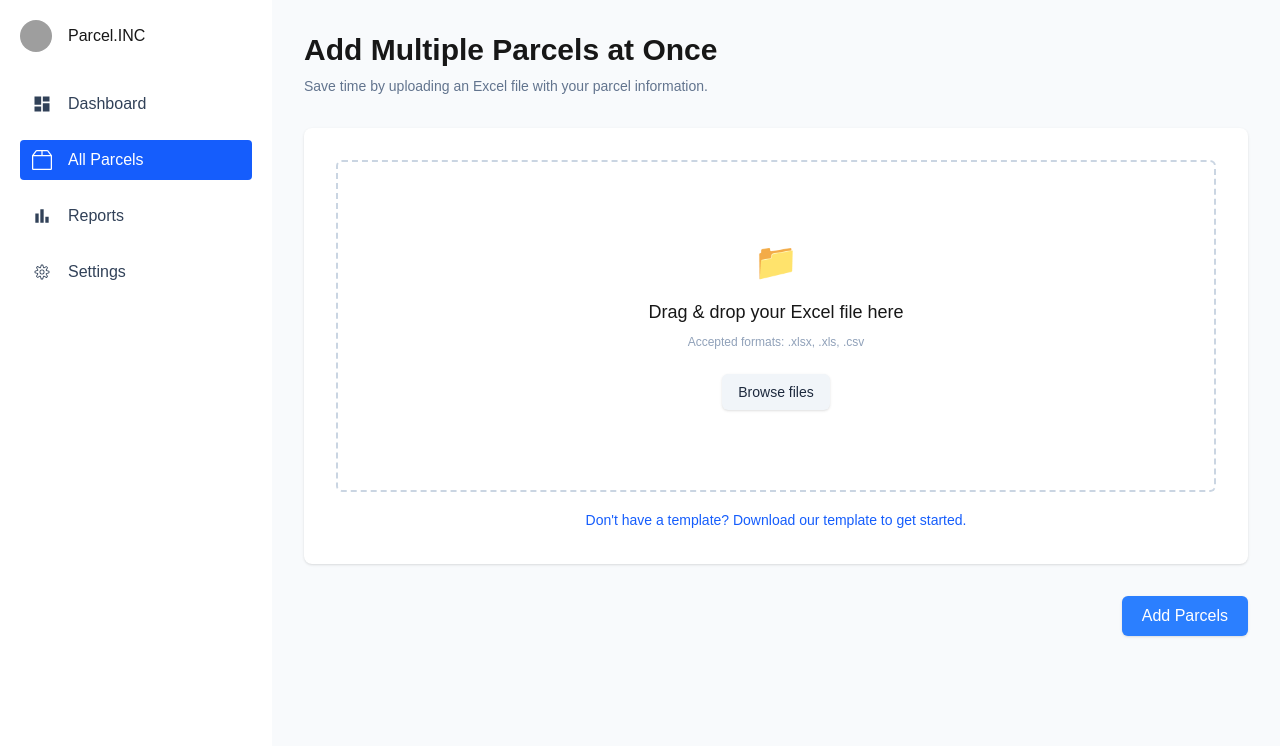
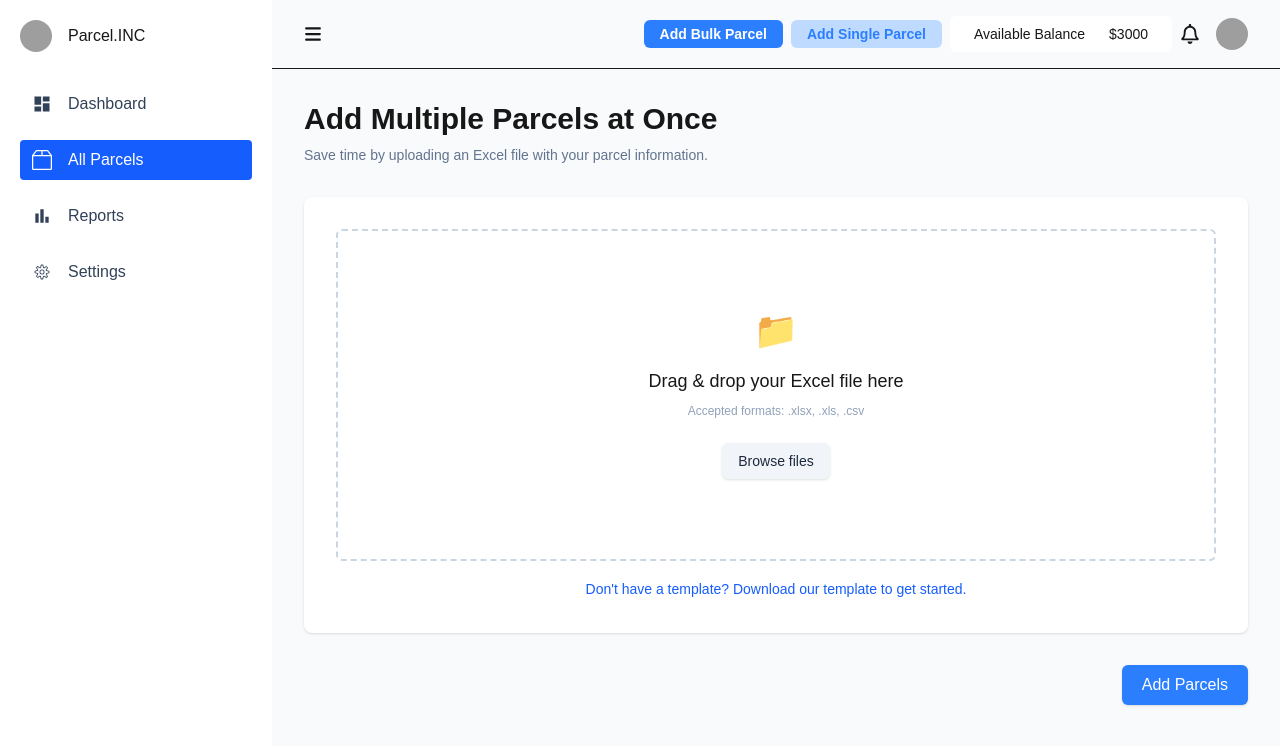
Before and after one commit to sattar-kuet/spt_merchant_web, a Next.js app: page /parcels/add-parcel/bulk-parcel in a window 1280 px wide. Shown: the top 746 px of the page. Built offline with nearby package versions, Linux system fonts and the light colour scheme; grey boxes are pictures that could not be loaded.

Commit message:
updated dashboard style

```diff
--- a/src/app/dashboard/components/GrowthChart.tsx
+++ b/src/app/dashboard/components/GrowthChart.tsx
@@ -1,5 +1,13 @@
-"use client"
-import { LineChart, Line, XAxis, YAxis, CartesianGrid, Tooltip, ResponsiveContainer } from 'recharts';
+"use client";
+import {
+  XAxis,
+  YAxis,
+  CartesianGrid,
+  Tooltip,
+  ResponsiveContainer,
+  BarChart,
+  Bar,
+} from "recharts";
 
 const data = [
   { x: 1, y: 200 },
@@ -10,20 +18,20 @@ const data = [
 
 const GrowthChart = () => {
   return (
-    <div className='px-4 py-3 md:px-5 md:py-4 xl:px-6 xl:py-5 bg-white rounded-md'>
-      <div style={{ outline: 'none' }}>
+    <div className="px-4 py-3 md:px-5 md:py-4 xl:px-6 xl:py-5 bg-white rounded-md">
+      <div style={{ outline: "none" }}>
         <ResponsiveContainer width="100%" height={300}>
-          <LineChart data={data}>
+          <BarChart width={600} height={300} data={data}>
             <CartesianGrid strokeDasharray="3 3" />
             <XAxis dataKey="x" />
             <YAxis />
             <Tooltip />
-            <Line type="monotone" dataKey="y" stroke="#0ea5e9" strokeWidth={2} />
-          </LineChart>
+            <Bar dataKey="y" fill="#0ea5e9" />
+          </BarChart>
         </ResponsiveContainer>
       </div>
     </div>
   );
-}
+};
 
 export default GrowthChart;
--- a/src/app/dashboard/components/RightSide.tsx
+++ b/src/app/dashboard/components/RightSide.tsx
@@ -1,11 +1,9 @@
 import Dashboard from "../Dashboard"
-import RightSideHeader from "../../../components/RightSideHeader"
 
 
 const Rightside = () => {
   return (
     <div className='p-5 w-full'>
-      <RightSideHeader />
       <Dashboard />
     </div>
   )
--- a/src/app/layout.tsx
+++ b/src/app/layout.tsx
@@ -1,7 +1,9 @@
 import type { Metadata } from "next";
 import { Geist, Geist_Mono } from "next/font/google";
 import LeftBar from "../components/LeftBar";
+import RightSideHeader from "../components/RightSideHeader";
 import "./globals.css";
+import { SidebarProvider } from "@/context/SidebarContext";
 
 const geistSans = Geist({
   variable: "--font-geist-sans",
@@ -25,13 +27,20 @@ export default function RootLayout({
 }>) {
   return (
     <html lang="en">
-      <body
-        className={`${geistSans.variable} ${geistMono.variable} antialiased`}
-      >
-        <div className="flex min-h-screen bg-slate-50">
-          <LeftBar />
-          <main className="flex-1">{children}</main>
-        </div>
+      <body className={`${geistSans.variable} ${geistMono.variable} antialiased`}>
+        <SidebarProvider>
+          <div className="flex min-h-screen bg-slate-50">
+            <LeftBar />
+            <div className="flex-1 flex flex-col">
+              <header className="p-4 border-b bg-slate-50">
+                <div className="w-full mx-auto px-4">
+                  <RightSideHeader />
+                </div>
+              </header>
+              <main className="flex-1">{children}</main>
+            </div>
+          </div>
+        </SidebarProvider>
       </body>
     </html>
   );
--- a/src/components/LeftBar.tsx
+++ b/src/components/LeftBar.tsx
@@ -6,7 +6,8 @@ import { CiSettings } from "react-icons/ci";
 import { usePathname } from "next/navigation";
 import Link from "next/link";
 import Avatar from "@/components/ui/Avatar";
-
+import { useSidebar } from "@/context/SidebarContext";
+import { IoMdClose } from "react-icons/io";
 
 const menuItems = [
   { name: "Dashboard", path: "/", icon: <MdDashboard size={20} /> },
@@ -15,20 +16,27 @@ const menuItems = [
   { name: "Settings", path: "/settings", icon: <CiSettings size={20} /> },
 ];
 
-const imgLink = "https://avatars.githubusercontent.com/u/173485995?v=4&size=64"
-
+const imgLink = "https://avatars.githubusercontent.com/u/173485995?v=4&size=64";
 
 const LeftBar = () => {
   const pathname = usePathname();
+  const { isOpen, close } = useSidebar();
 
   const isActive = (path: string) => {
     if (path === "/") return pathname === "/";
     return pathname.startsWith(path);
   };
 
+  // base classes for desktop
+  const desktopClasses = "p-5 bg-white h-screen w-68 hidden md:block";
+
+  // mobile variant when open
+  const mobileClasses =
+    "p-5 bg-white h-full w-64 fixed inset-y-0 left-0 z-50 md:hidden shadow-lg";
+
   return (
-        <div className="p-5 bg-white h-screen w-68">
-
+    <>
+      <div className={desktopClasses}>
         <div className="flex items-center gap-4 mb-8">
           <Avatar imgLink={imgLink} />
           <p className="text-base">Parcel.INC</p>
@@ -38,13 +46,48 @@ const LeftBar = () => {
           <Link
             href={item.path}
             key={item.name}
-                    className={`${isActive(item.path) ? "text-white bg-blue-600" : "text-slate-700"} flex justify-start items-center px-3 py-2 rounded-sm gap-4 text-xs sm:text-sm md:text-base mb-4`}
+            className={`${
+              isActive(item.path) ? "text-white bg-blue-600" : "text-slate-700"
+            } flex justify-start items-center px-3 py-2 rounded-sm gap-4 text-xs sm:text-sm md:text-base mb-4`}
           >
             {item.icon}
             {item.name}
           </Link>
         ))}
       </div>
+
+      {isOpen && (
+        <div className={mobileClasses}>
+          <div className="flex items-center mb-6 gap-5">
+            <button
+              onClick={close}
+            >
+              <IoMdClose size={23}/>
+            </button>
+            <div className="flex items-center gap-4">
+              <Avatar imgLink={imgLink} />
+              <p className="text-base">Parcel.INC</p>
+            </div>
+          </div>
+
+          {menuItems.map((item) => (
+            <Link
+              href={item.path}
+              key={item.name}
+              onClick={close}
+              className={`${
+                isActive(item.path)
+                  ? "text-white bg-blue-600"
+                  : "text-slate-700"
+              } flex justify-start items-center px-3 py-2 rounded-sm gap-4 text-xs sm:text-sm md:text-base mb-4`}
+            >
+              {item.icon}
+              {item.name}
+            </Link>
+          ))}
+        </div>
+      )}
+    </>
   );
 };
 
--- a/src/components/RightSideHeader.tsx
+++ b/src/components/RightSideHeader.tsx
@@ -1,27 +1,77 @@
+"use client";
+
 import { FaBars } from "react-icons/fa6";
 import { FaRegBell } from "react-icons/fa";
 import Button from "@/components/ui/Button";
 import Balance from "@/components/ui/Balance";
 import Avatar from "@/components/ui/Avatar";
+import { useSidebar } from "@/context/SidebarContext";
+import React, { useState } from "react";
+import { FaTimes } from "react-icons/fa";
 
 
 const imgLink = "https://avatars.githubusercontent.com/u/173485995?v=4&size=64";
 
 const RightSideHeader = () => {
+    const { toggle } = useSidebar();
+    const [rightOpen, setRightOpen] = useState(false);
+
+    const openRight = () => setRightOpen(true);
+    const closeRight = () => setRightOpen(false);
+
     return (
+        <>
             <div className="flex justify-between items-center w-full">
-            <div>
-                <FaBars size={15} />
+                <div className="cursor-pointer" onClick={toggle}>
+                    <FaBars size={18} />
                 </div>
                 <div className="flex gap-2 justify-center items-center">
+                    <div className="hidden sm:block">
                         <Button text="Add Bulk Parcel" url="/parcels/add-parcel/bulk-parcel" focused />
+                    </div>
+                    <div className="hidden sm:block">
                         <Button text="Add Single Parcel" url="/parcels/add-parcel/single-parcel" focused={false} />
+                    </div>
+                    <div className="hidden sm:block">
                         <Balance text="Available Balance" balance="3000" />
+                    </div>
                     <FaRegBell size={20} />
 
+                    <div className="ml-2 cursor-pointer" onClick={openRight}>
                         <Avatar imgLink={imgLink} />
                     </div>
                 </div>
+            </div>
+
+            {/* Right-side drawer for mobile */}
+            {rightOpen && (
+                <>
+                    <div className="fixed inset-0 z-40 bg-black/30" onClick={closeRight} />
+                    <div className="fixed top-0 right-0 z-50 h-full w-72 bg-white shadow-lg p-4">
+                        <div className="flex items-center justify-between mb-4">
+                            <div className="flex items-center gap-3">
+                                <Avatar imgLink={imgLink} />
+                                <div>
+                                    <div className="font-medium">John Doe</div>
+                                    <div className="text-xs text-slate-500">Logistics Manager</div>
+                                </div>
+                            </div>
+                            <button onClick={closeRight} className="p-1 rounded-md text-slate-600">
+                                <FaTimes />
+                            </button>
+                        </div>
+
+                        <div className="space-y-3">
+                            <Balance text="Available Balance" balance="3000" />
+                            <div className="flex flex-col gap-2">
+                                <Button text="Add Bulk Parcel" url="/parcels/add-parcel/bulk-parcel" focused />
+                                <Button text="Add Single Parcel" url="/parcels/add-parcel/single-parcel" focused={false} />
+                            </div>
+                        </div>
+                    </div>
+                </>
+            )}
+        </>
     );
 }
 
--- a/src/components/ui/InfoSkeleton.tsx
+++ b/src/components/ui/InfoSkeleton.tsx
@@ -6,7 +6,7 @@ interface DashboardItem {
   status: "growing" | "equal" | "warning";
 }
 
-const InfoSkeleton = ({ item }: { item: DashboardItem }) => {
+const InfoSkeleton = ({ item,bg }: { item: DashboardItem, bg: string } ) => {
   // Determine color based on status
   const progressColor =
     item.status === "growing"
@@ -16,7 +16,7 @@ const InfoSkeleton = ({ item }: { item: DashboardItem }) => {
       : "text-red-500";
 
   return (
-    <div className="px-4 py-3 md:px-5 md:py-4 xl:px-6 xl:py-5 bg-white rounded-md w-full">
+    <div className={`p-4 rounded-lg shadow-sm flex flex-col gap-2 ${bg}`}>
       <p className="text-sm text-gray-500">{item.title}</p>
       <p className="text-3xl font-semibold">{item.amount}</p>
       <p className={`text-sm font-medium ${progressColor}`}>{item.progress}</p>
--- /dev/null
+++ b/src/context/SidebarContext.tsx
@@ -0,0 +1,52 @@
+"use client";
+
+import React, { createContext, useContext, useState, useRef, useEffect } from "react";
+
+type SidebarContextValue = {
+  isOpen: boolean;
+  open: () => void;
+  close: () => void;
+  toggle: () => void;
+};
+
+const SidebarContext = createContext<SidebarContextValue | undefined>(
+  undefined
+);
+
+export const SidebarProvider: React.FC<{
+  children: React.ReactNode;
+}> = ({ children }) => {
+  const [isOpen, setIsOpen] = useState(false);
+  const mountedRef = useRef(false);
+
+  useEffect(() => {
+    mountedRef.current = true;
+    return () => {
+      mountedRef.current = false;
+    };
+  }, []);
+
+  const open = () => {
+    if (mountedRef.current) setIsOpen(true);
+  };
+  const close = () => {
+    if (mountedRef.current) setIsOpen(false);
+  };
+  const toggle = () => {
+    if (mountedRef.current) setIsOpen((s) => !s);
+  };
+
+  return (
+    <SidebarContext.Provider value={{ isOpen, open, close, toggle }}>
+      {children}
+    </SidebarContext.Provider>
+  );
+};
+
+export function useSidebar() {
+  const ctx = useContext(SidebarContext);
+  if (!ctx) throw new Error("useSidebar must be used within SidebarProvider");
+  return ctx;
+}
+
+export default SidebarContext;
```
Also changed, not shown: src/app/dashboard/Dashboard.tsx (+14 -7 lines). Lines whose indentation alone changed are shown as unchanged.
